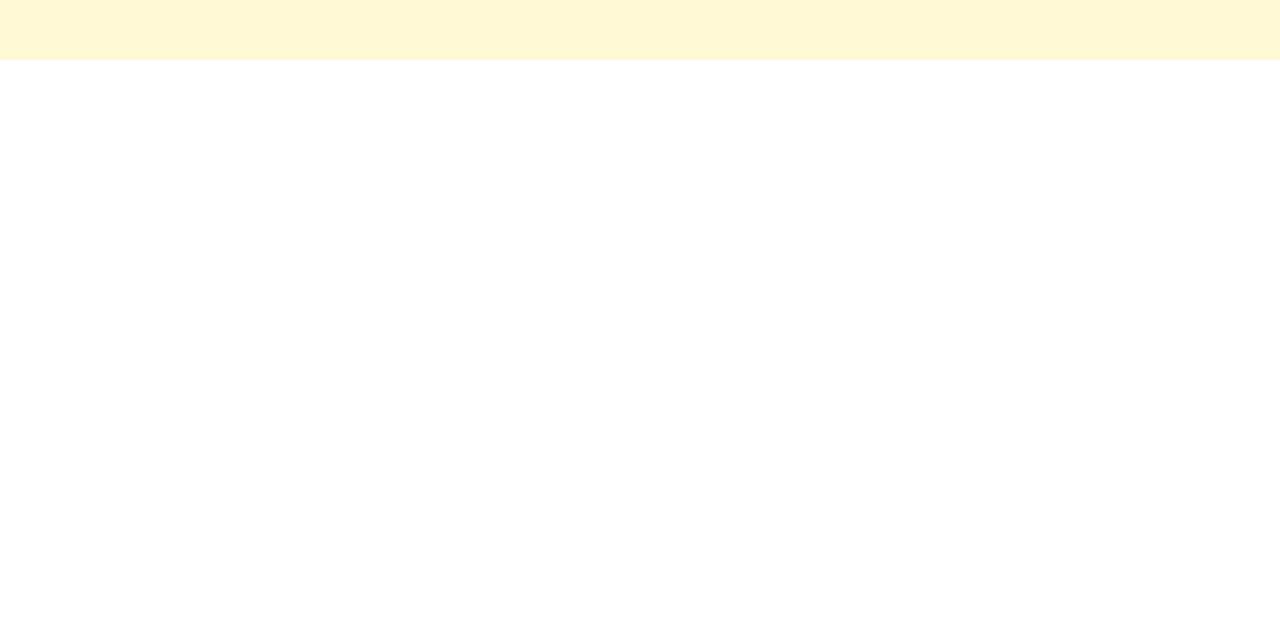
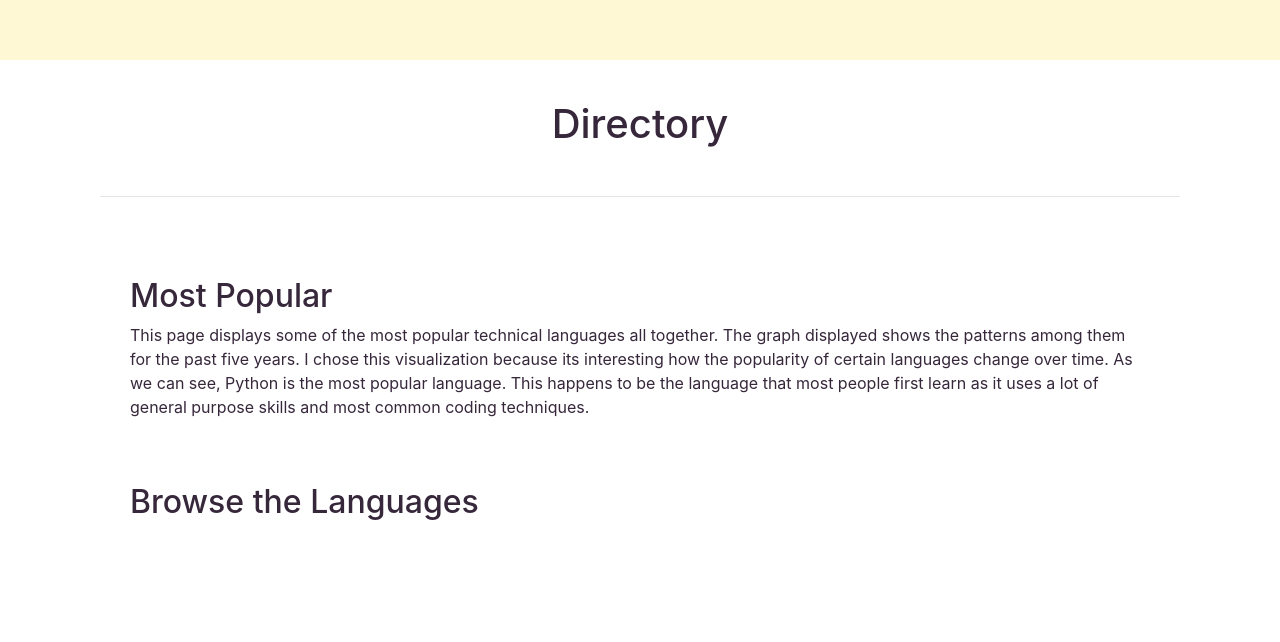
Before and after one commit to yiselsalazar21/yiselsalazar21.github.io, a plain HTML site: page about_archive.html in a window 1280 px wide. Shown: the part 764-1406 px from the top of the page. Before the commit the page ends 824 px from the top, so only its background shows below. Drawn offline with nearby package versions, Linux system fonts and the light colour scheme.

Commit message:
added directory

```diff
--- a/about_archive.html
+++ b/about_archive.html
@@ -53,6 +53,25 @@
     </div>
 </header>
 
+<div class="container main-section">
+    <h1>Directory</h1>
+    <br>
+    <hr>
+    <br>
+    <div class="search-section">
+        <h2>Most Popular</h2>
+        <p class="font_weight-normal">This page displays some of the most popular technical languages all together.
+            The graph displayed shows the patterns among them for the past five years. I chose this visualization because
+        its interesting how the popularity of certain languages change over time. As we can see, Python is the most popular language.
+        This happens to be the language that most people first learn as it uses a lot of general purpose skills and most common coding techniques. </p>
+        <br>
+        <br>
+        <h2>Browse the Languages</h2>
+        <p class="font_weight-normal"></p>
+        <br>
+    </div>
+</div>
+
 
 <body>
 
```
